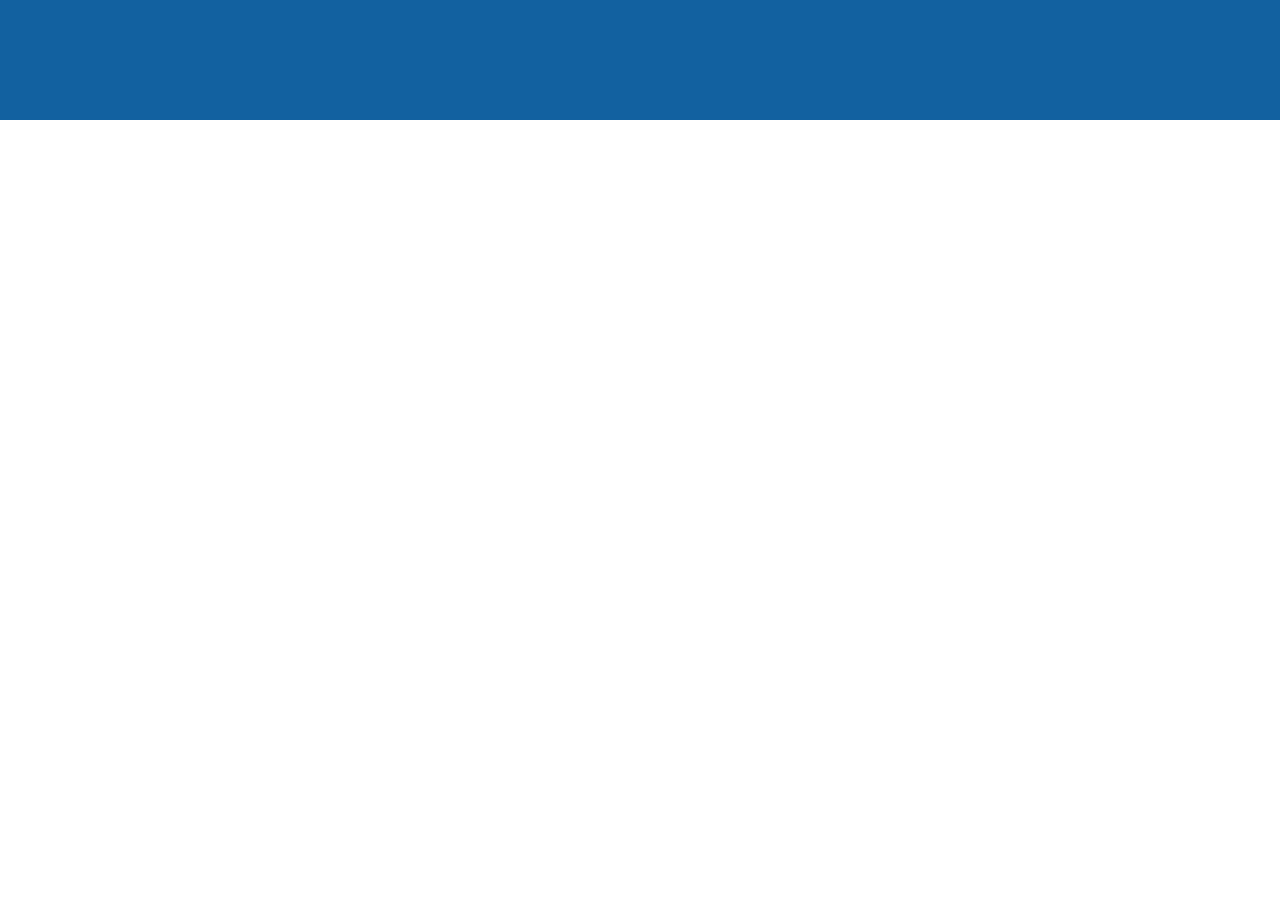
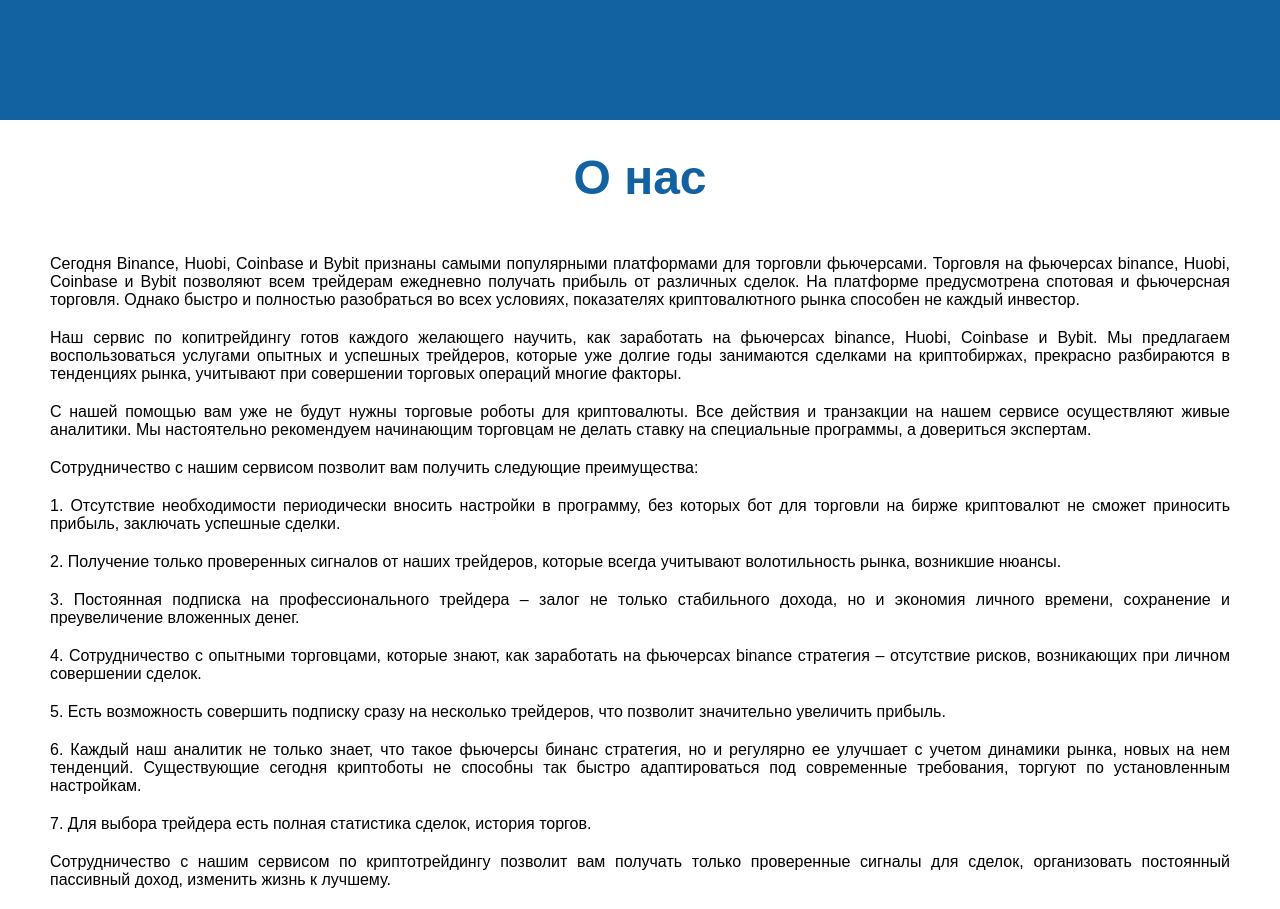
Before and after one commit to Asranov/copytrade, a React (Create React App) app: page / in a window 1280 px wide. Shown: the part 680-1589 px from the top of the page. Before the commit the page ends 800 px from the top, so only its background shows below. Built offline with nearby package versions, Linux system fonts and the light colour scheme.

Commit message:
about page added

```diff
--- a/src/Pages/Main/Main.tsx
+++ b/src/Pages/Main/Main.tsx
@@ -78,6 +78,35 @@
         </div>
 
       </section>
+
+
+
+      <section id="about" className="about section-bg">
+        <div className="container aos-init aos-animate" data-aos="fade-up">
+
+
+          <div className="section-title">
+            <h2>О нас</h2>
+          </div>
+
+          <div>
+            <p >Сегодня Binance, Huobi, Coinbase и Bybit признаны самыми популярными платформами для торговли фьючерсами. Торговля на фьючерсах binance, Huobi, Coinbase и Bybit позволяют всем трейдерам ежедневно получать прибыль от различных сделок. На платформе предусмотрена спотовая и фьючерсная торговля. Однако быстро и полностью разобраться во всех условиях, показателях криптовалютного рынка способен не каждый инвестор.</p>
+            <p >Наш сервис по копитрейдингу готов каждого желающего научить, как заработать на фьючерсах binance, Huobi, Coinbase и Bybit. Мы предлагаем воспользоваться услугами опытных и успешных трейдеров, которые уже долгие годы занимаются сделками на криптобиржах, прекрасно разбираются в тенденциях рынка, учитывают при совершении торговых операций многие факторы.</p>
+            <p >С нашей помощью вам уже не будут нужны торговые роботы для криптовалюты. Все действия и транзакции на нашем сервисе осуществляют живые аналитики. Мы настоятельно рекомендуем начинающим торговцам не делать ставку на специальные программы, а довериться экспертам.</p>
+            <p >Сотрудничество с нашим сервисом позволит вам получить следующие преимущества:</p>
+            <p >1. Отсутствие необходимости периодически вносить настройки в программу, без которых бот для торговли на бирже криптовалют не сможет приносить прибыль, заключать успешные сделки.</p>
+            <p >2. Получение только проверенных сигналов от наших трейдеров, которые всегда учитывают волотильность рынка, возникшие нюансы.</p>
+            <p >3. Постоянная подписка на профессионального трейдера – залог не только стабильного дохода, но и экономия личного времени, сохранение и преувеличение вложенных денег.</p>
+            <p >4. Сотрудничество с опытными торговцами, которые знают, как заработать на фьючерсах binance стратегия – отсутствие рисков, возникающих при личном совершении сделок.</p>
+            <p >5. Есть возможность совершить подписку сразу на несколько трейдеров, что позволит значительно увеличить прибыль.</p>
+            <p >6. Каждый наш аналитик не только знает, что такое фьючерсы бинанс стратегия, но и регулярно ее улучшает с учетом динамики рынка, новых на нем тенденций. Существующие сегодня криптоботы не способны так быстро адаптироваться под современные требования, торгуют по установленным настройкам.</p>
+            <p >7. Для выбора трейдера есть полная статистика сделок, история торгов.</p>
+            <p >Сотрудничество с нашим сервисом по криптотрейдингу позволит вам получать только проверенные сигналы для сделок, организовать постоянный пассивный доход, изменить жизнь к лучшему.</p>
+          </div>
+
+        </div>
+      </section >
+
     </>
   )
 }
--- a/src/Styles/Style.css
+++ b/src/Styles/Style.css
@@ -3,6 +3,7 @@
   padding: 0;
   box-sizing: border-box;
   font-family: sans-serif;
+  scroll-behavior: smooth;
 }
 
 :root {
@@ -11,14 +12,15 @@
 }
 
 #header {
-  width: 100vw;
+  max-width: 100vw;
   background-color: var(--primary);
 }
 
 #header .container {
   display: flex;
   height: 15vh;
-  justify-content: space-evenly;
+  justify-content: space-around;
+  gap: 100px;
   align-items: center;
 }
 
@@ -56,13 +58,12 @@
 }
 
 #hero {
-  width: 100vw;
+  max-width: 100vw;
   height: 85vh;
   background-color: #1261a0;
 }
 
-.row {
-  width: 100vw;
+#hero .row {
   height: 85vh;
   display: flex;
   justify-content: space-around;
@@ -81,15 +82,15 @@
   color: #ffffff;
 }
 
-.aos-animate {
+#hero .aos-animate {
   width: 500px;
 }
 
-.aos-animate img {
+#hero .aos-animate img {
   width: 350px;
 }
 
-.btn-get-started {
+#hero .btn-get-started {
   padding: 12px 20px;
   background-color: var(--onPrimary);
   border-radius: 15px;
@@ -98,6 +99,24 @@
   color: #ffffff;
 }
 
-.row .justify-content-lg-start {
+#hero .row .justify-content-lg-start {
   margin-top: 40px;
 }
+
+#about .container {
+  display: flex;
+  flex-direction: column;
+  justify-content: center;
+}
+
+#about .section-title h2 {
+  font-size: 3rem;
+  text-align: center;
+  margin: 30px 0;
+  color: var(--primary);
+}
+
+#about p {
+  margin: 20px 50px;
+  text-align: justify;
+}
```
